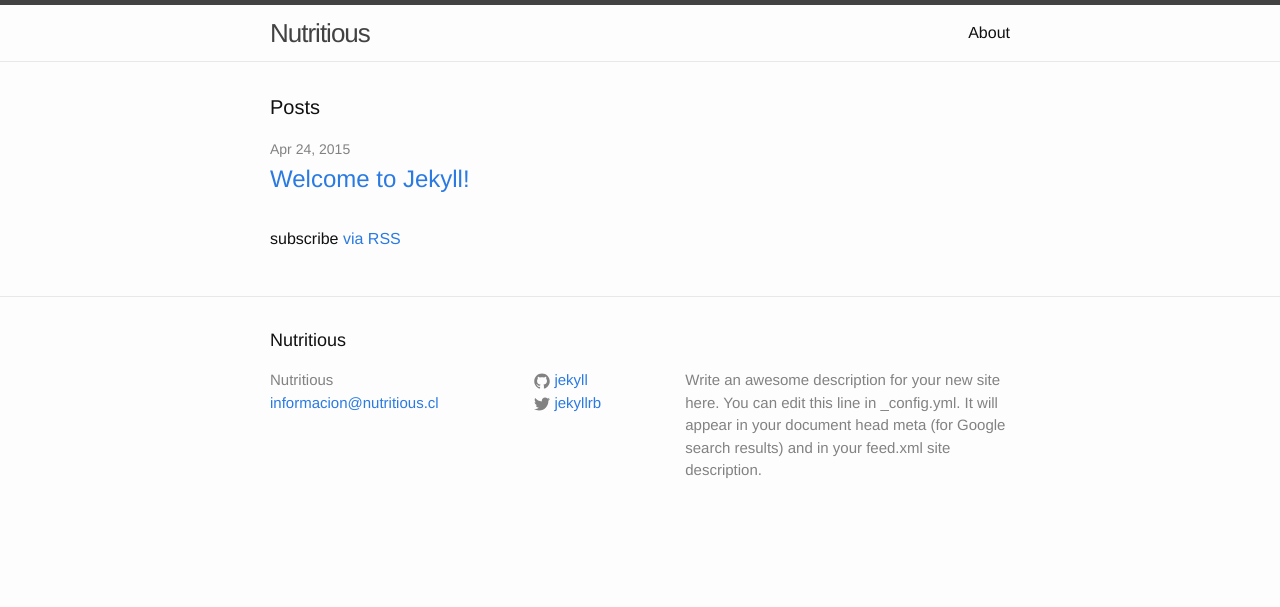
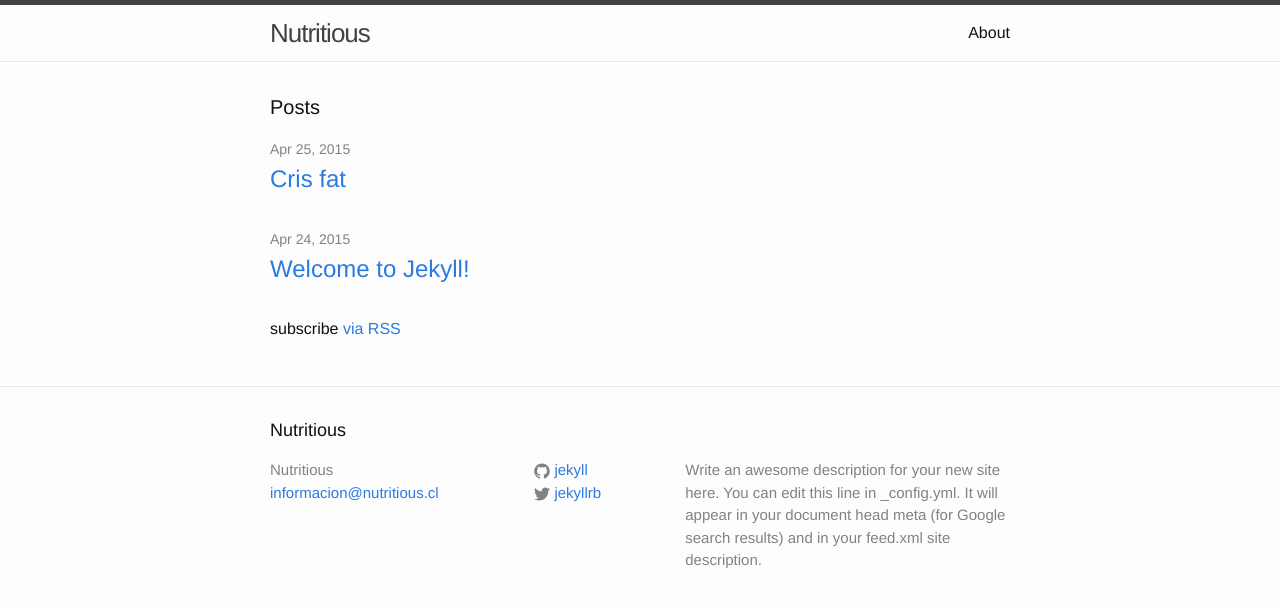
Before and after one commit to JorgeMartinez90/Nutritious, a Jekyll site: the page built from index.html, in a window 1280 px wide. Shown: the top 607 px of the page. Built offline with Jekyll 4.4.1, drawn with Linux system fonts in a browser that asks for light colours.

Commit message:
agregue clase 2015-04-... a post y modifique en footer.html

```diff
--- a/_includes/footer.html
+++ b/_includes/footer.html
@@ -19,7 +19,7 @@
             <a href="https://github.com/{{ site.github_username }}">
               <span class="icon  icon--github">
                 <svg viewBox="0 0 16 16">
-                  <path fill="#828282" d="M7.999,0.431c-4.285,0-7.76,3.474-7.76,7.761 c0,3.428,2.223,6.337,5.307,7.363c0.388,0.071,0.53-0.168,0.53-0.374c0-0.184-0.007-0.672-0.01-1.32 c-2.159,0.469-2.614-1.04-2.614-1.04c-0.353-0.896-0.862-1.135-0.862-1.135c-0.705-0.481,0.053-0.472,0.053-0.472 c0.779,0.055,1.189,0.8,1.189,0.8c0.692,1.186,1.816,0.843,2.258,0.645c0.071-0.502,0.271-0.843,0.493-1.037 C4.86,11.425,3.049,10.76,3.049,7.786c0-0.847,0.302-1.54,0.799-2.082C3.768,5.507,3.501,4.718,3.924,3.65 c0,0,0.652-0.209,2.134,0.796C6.677,4.273,7.34,4.187,8,4.184c0.659,0.003,1.323,0.089,1.943,0.261 c1.482-1.004,2.132-0.796,2.132-0.796c0.423,1.068,0.157,1.857,0.077,2.054c0.497,0.542,0.798,1.235,0.798,2.082 c0,2.981-1.814,3.637-3.543,3.829c0.279,0.24,0.527,0.713,0.527,1.437c0,1.037-0.01,1.874-0.01,2.129 c0,0.208,0.14,0.449,0.534,0.373c3.081-1.028,5.302-3.935,5.302-7.362C15.76,3.906,12.285,0.431,7.999,0.431z"/>
+                  <path fill="#899299" d="M7.999,0.431c-4.285,0-7.76,3.474-7.76,7.761 c0,3.428,2.223,6.337,5.307,7.363c0.388,0.071,0.53-0.168,0.53-0.374c0-0.184-0.007-0.672-0.01-1.32 c-2.159,0.469-2.614-1.04-2.614-1.04c-0.353-0.896-0.862-1.135-0.862-1.135c-0.705-0.481,0.053-0.472,0.053-0.472 c0.779,0.055,1.189,0.8,1.189,0.8c0.692,1.186,1.816,0.843,2.258,0.645c0.071-0.502,0.271-0.843,0.493-1.037 C4.86,11.425,3.049,10.76,3.049,7.786c0-0.847,0.302-1.54,0.799-2.082C3.768,5.507,3.501,4.718,3.924,3.65 c0,0,0.652-0.209,2.134,0.796C6.677,4.273,7.34,4.187,8,4.184c0.659,0.003,1.323,0.089,1.943,0.261 c1.482-1.004,2.132-0.796,2.132-0.796c0.423,1.068,0.157,1.857,0.077,2.054c0.497,0.542,0.798,1.235,0.798,2.082 c0,2.981-1.814,3.637-3.543,3.829c0.279,0.24,0.527,0.713,0.527,1.437c0,1.037-0.01,1.874-0.01,2.129 c0,0.208,0.14,0.449,0.534,0.373c3.081-1.028,5.302-3.935,5.302-7.362C15.76,3.906,12.285,0.431,7.999,0.431z"/>
                 </svg>
               </span>
 
--- /dev/null
+++ b/_posts/2015-04-25-prueba.md
@@ -0,0 +1,6 @@
+---
+layout: post
+title: "Cris fat"
+date: 2015-04-25
+---
+Pueba de post on jeckyll
```
